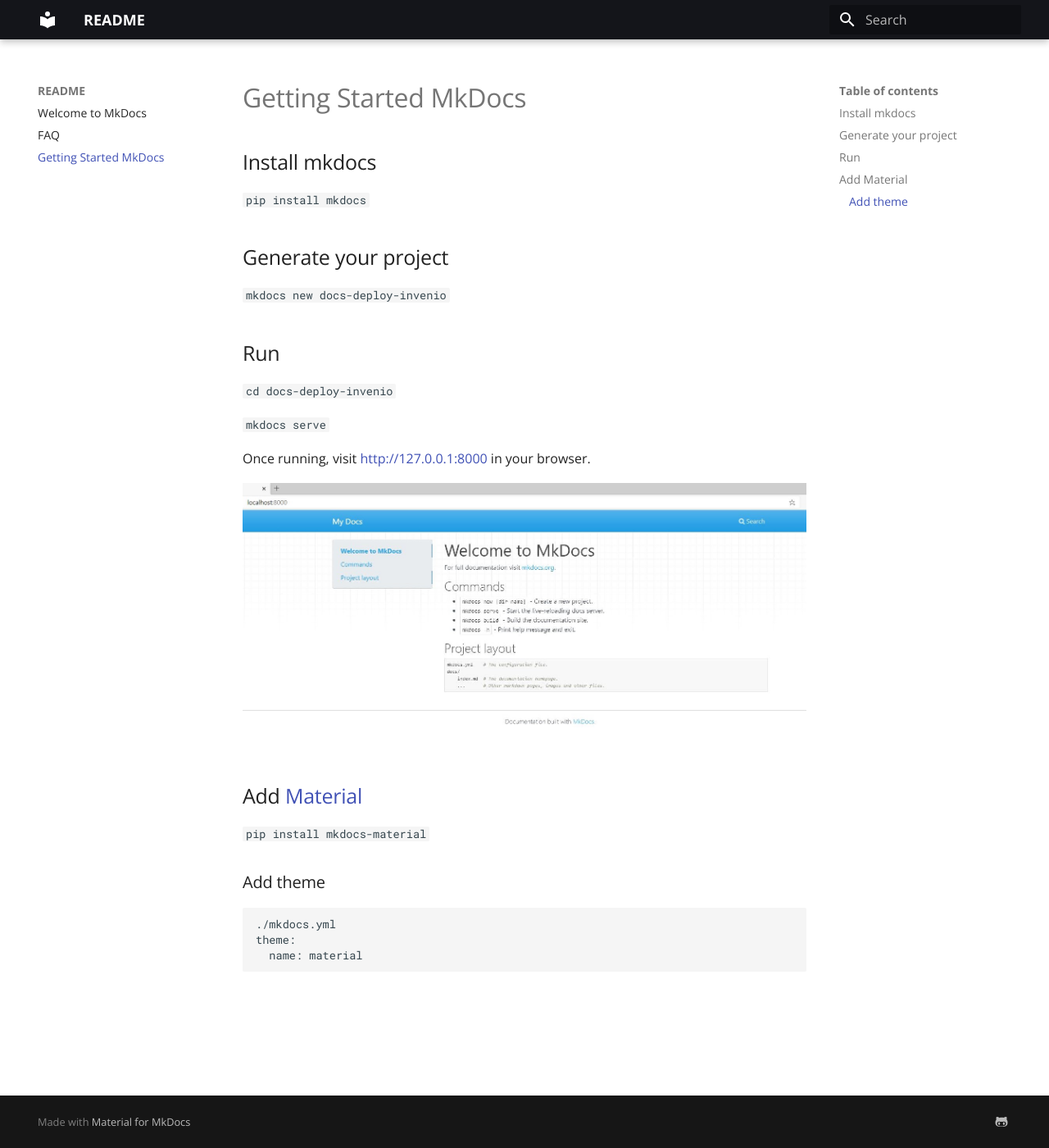
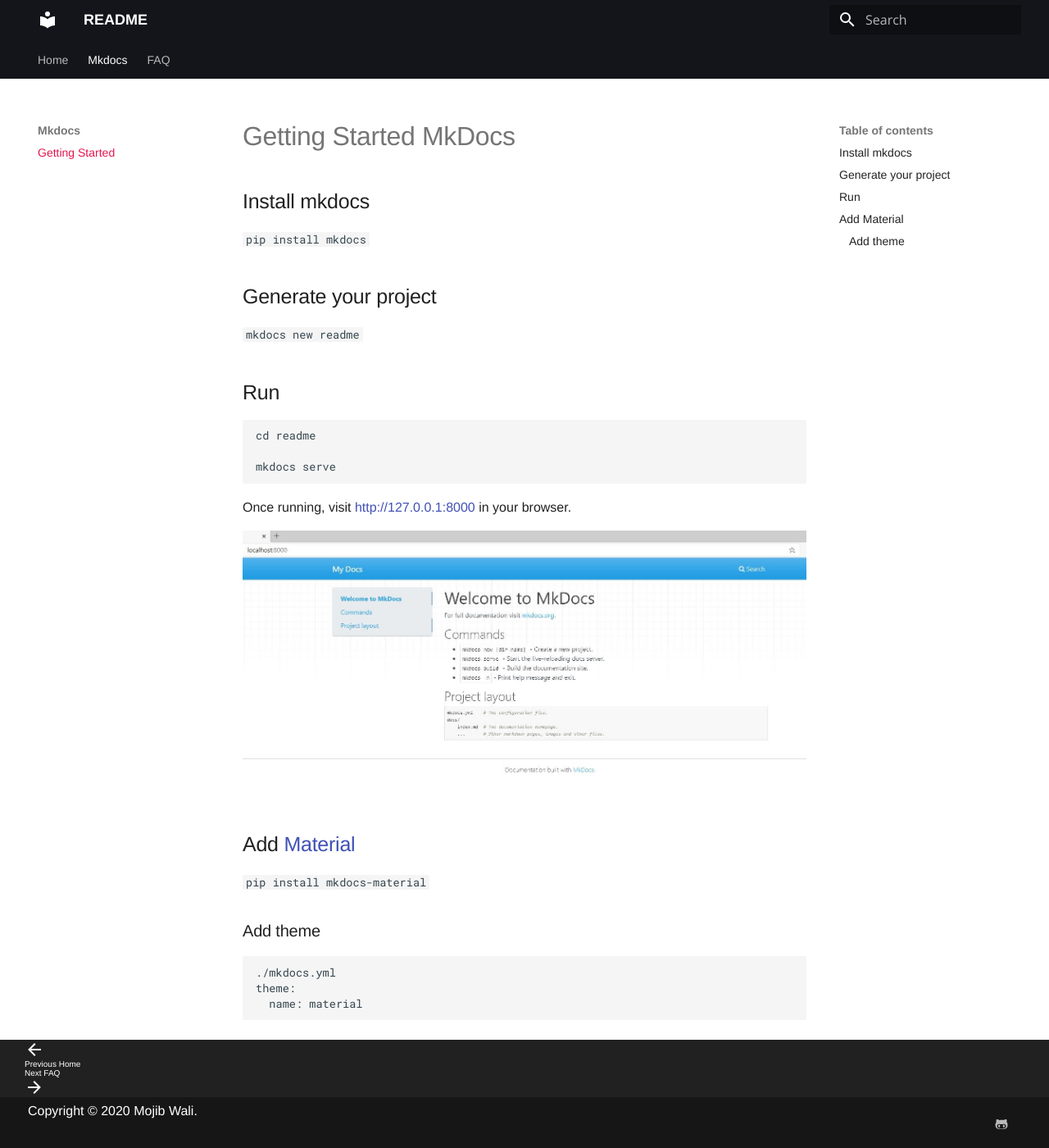
Before and after one commit to mb-wali/readme, an MkDocs documentation site: the page built from docs/mkdocs/install.md, in a window 1280 px wide and 1400 px high. Shown: the whole window at 82% size. Built offline with MkDocs 1.6.1 and Material for MkDocs 9.7.7, drawn with Linux system fonts in a browser that asks for light colours.

Commit message:
docs: minor enhancements

````diff
--- a/docs/install.md
+++ b/docs/mkdocs/install.md
@@ -1,24 +1,31 @@
 # Getting Started MkDocs
 
 ## Install mkdocs
+
 ```pip install mkdocs```
 
 ## Generate your project
-```mkdocs new docs-deploy-invenio```
+
+```mkdocs new readme```
 
 ## Run
-```cd docs-deploy-invenio```
 
-```mkdocs serve```
+```
+cd readme
+
+mkdocs serve
+```
 
 Once running, visit [http://127.0.0.1:8000]() in your browser.
 
 ![](images/localhost8000.jpg?raw=true)
 
 ## Add [Material](https://squidfunk.github.io/mkdocs-material/)
+
 ```pip install mkdocs-material```
 
 ### Add theme
+
 ```
 ./mkdocs.yml
 theme:
--- /dev/null
+++ b/docs/stylesheets/custom.css
@@ -0,0 +1,8 @@
+
+body {
+    font-family: "Helvetica Neue", "Open Sans", Helvetica, Arial, sans-serif;
+}
+
+.md-nav__item .md-nav__link--active {
+    color: #e4154b;
+}
--- a/mkdocs.yml
+++ b/mkdocs.yml
@@ -1,4 +1,7 @@
 site_name: README
+
+# Copyright
+copyright: 'Copyright &copy; 2020 Mojib Wali.'
 
 theme:
   name: material
@@ -7,12 +10,24 @@ theme:
   font:
     text: 'Open Sans'
     code: 'Roboto Mono'
+  features:
+    - navigation.tabs
+  custom_dir: 'overrides'
 # Customization
 extra:
   social:
   - icon: fontawesome/brands/github-alt
     link: 'https://github.com/mb-wali'
+extra_css:
+  - stylesheets/custom.css
 
+nav:
+  - Home: 'index.md'
+  - Mkdocs:
+    - Getting Started: 'mkdocs/install.md'
+  - FAQ: 'FAQ.md'
+
+# Extensions
 # Extensions
 markdown_extensions:
   - admonition
--- /dev/null
+++ b/overrides/partials/footer.html
@@ -0,0 +1,74 @@
+<!--
+  Copyright (c) 2016-2019 Martin Donath <martin.donath@squidfunk.com>
+
+  Permission is hereby granted, free of charge, to any person obtaining a copy
+  of this software and associated documentation files (the "Software"), to
+  deal in the Software without restriction, including without limitation the
+  rights to use, copy, modify, merge, publish, distribute, sublicense, and/or
+  sell copies of the Software, and to permit persons to whom the Software is
+  furnished to do so, subject to the following conditions:
+
+  The above copyright notice and this permission notice shall be included in
+  all copies or substantial portions of the Software.
+
+  THE SOFTWARE IS PROVIDED "AS IS", WITHOUT WARRANTY OF ANY KIND, EXPRESS OR
+  IMPLIED, INCLUDING BUT NOT LIMITED TO THE WARRANTIES OF MERCHANTABILITY,
+  FITNESS FOR A PARTICULAR PURPOSE AND NON-INFRINGEMENT. IN NO EVENT SHALL THE
+  AUTHORS OR COPYRIGHT HOLDERS BE LIABLE FOR ANY CLAIM, DAMAGES OR OTHER
+  LIABILITY, WHETHER IN AN ACTION OF CONTRACT, TORT OR OTHERWISE, ARISING
+  FROM, OUT OF OR IN CONNECTION WITH THE SOFTWARE OR THE USE OR OTHER DEALINGS
+  IN THE SOFTWARE.
+-->
+
+{% import "partials/language.html" as lang with context %}
+
+<footer class="md-footer">
+  {% if page.previous_page or page.next_page %}
+    <div class="md-footer-nav">
+      <nav class="md-footer-nav__inner md-grid" aria-label="{{ lang.t('footer.title') }}">
+        {% if page.previous_page %}
+          <a href="{{ page.previous_page.url | url }}" class="md-footer-nav__link md-footer-nav__link--prev" rel="prev">
+            <div class="md-footer-nav__button md-icon">
+              {% include ".icons/material/arrow-left.svg" %}
+            </div>
+            <div class="md-footer-nav__title">
+              <div class="md-ellipsis">
+                <span class="md-footer-nav__direction">
+                  {{ lang.t("footer.previous") }}
+                </span>
+                {{ page.previous_page.title }}
+              </div>
+            </div>
+          </a>
+        {% endif %}
+        {% if page.next_page %}
+          <a href="{{ page.next_page.url | url }}" class="md-footer-nav__link md-footer-nav__link--next" rel="next">
+            <div class="md-footer-nav__title">
+              <div class="md-ellipsis">
+                <span class="md-footer-nav__direction">
+                  {{ lang.t("footer.next") }}
+                </span>
+                {{ page.next_page.title }}
+              </div>
+            </div>
+            <div class="md-footer-nav__button md-icon">
+              {% include ".icons/material/arrow-right.svg" %}
+            </div>
+          </a>
+        {% endif %}
+      </nav>
+    </div>
+  {% endif %}
+  <div class="md-footer-meta md-typeset">
+    <div class="md-footer-meta__inner md-grid">
+      <div class="md-footer-copyright">
+        {% if config.copyright %}
+          <div class="md-footer-copyright__highlight">
+            {{ config.copyright }}
+          </div>
+        {% endif %}
+      </div>
+      {% include "partials/social.html" %}
+    </div>
+  </div>
+</footer>
````
Also changed, not shown: docs/mkdocs/images/localhost8000.jpg (renamed from docs/images/localhost8000.jpg).
